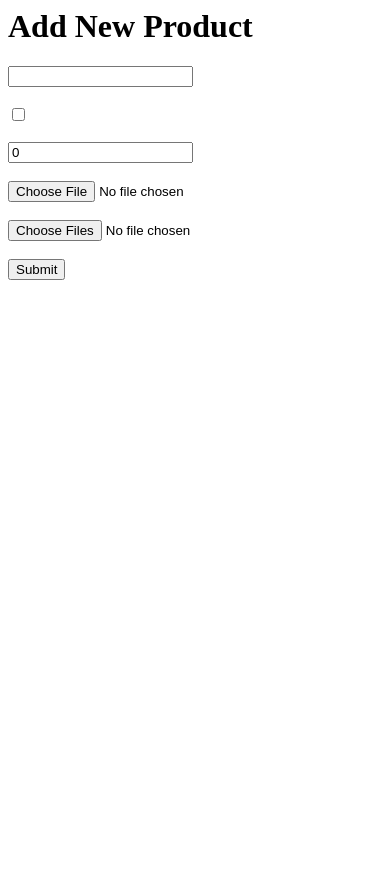
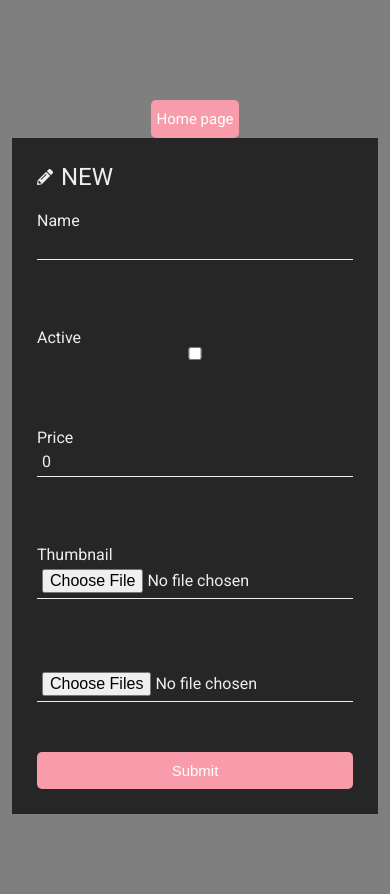
Before and after one commit to Vix-Nguyen/pc-shop, a Django app: page /product/new in a window 390 px wide. Before the commit the page ends 280 px from the top, so only its background shows below. Run offline with Django 3.2, Linux system fonts and the light colour scheme; a user stored in the database is signed in; parts of the project's set-up code (start-up, migrations or seed data) failed here and were passed over; some libraries are stand-ins or nearby versions.

Commit message:
[IMP] Refactor layout and product form

```diff
--- a/app/myshop/models.py
+++ b/app/myshop/models.py
@@ -2,10 +2,13 @@ from django.db import models
 
 # Create your models here.
 class Product(models.Model):
-    name = models.CharField(max_length=200)
-    active = models.BooleanField(name='active')
-    price = models.PositiveIntegerField(default=0)
-    thumbnail = models.ImageField(upload_to='thumbnail/', default='thumbnail/default.png')
+    name = models.CharField(max_length=200, verbose_name="Name")
+    active = models.BooleanField(verbose_name="Active")
+    price = models.PositiveIntegerField(default=0, verbose_name='Price')
+    thumbnail = models.ImageField(upload_to='thumbnail/', default='thumbnail/default.png', verbose_name='Thumbnail')
+
+    def __str__(self):
+        return self.name
 
 class ProductImage(models.Model):
     product = models.ForeignKey(Product, on_delete=models.CASCADE)
--- /dev/null
+++ b/app/myshop/static/myshop/css/product_form_style.css
@@ -0,0 +1,145 @@
+html,
+body {
+    min-height: 100%;
+}
+
+body,
+div,
+form,
+input,
+select,
+p {
+    padding: 0;
+    margin: 0;
+    outline: none;
+    font-family: Roboto, Arial, sans-serif;
+    font-size: 16px;
+    color: #eee;
+}
+
+body {
+    background-size: cover;
+}
+
+h1,
+h2 {
+    text-transform: uppercase;
+    font-weight: 400;
+}
+
+h2 {
+    margin: 0 0 0 8px;
+}
+
+.main-block {
+    display: flex;
+    flex-direction: column;
+    justify-content: center;
+    align-items: center;
+    height: 100%;
+    padding: 25px;
+    background: rgba(0, 0, 0, 0.5);
+}
+
+form {
+    padding: 25px;
+}
+
+.fa-graduation-cap {
+    font-size: 72px;
+}
+
+form {
+    background: rgba(0, 0, 0, 0.7);
+}
+
+.title {
+    display: flex;
+    align-items: center;
+    margin-bottom: 20px;
+}
+
+.info {
+    display: flex;
+    flex-direction: column;
+}
+
+input,
+select {
+    padding: 5px;
+    margin-bottom: 30px;
+    background: transparent;
+    border: none;
+    border-bottom: 1px solid #eee;
+}
+
+input::placeholder {
+    color: #eee;
+}
+
+option:focus {
+    border: none;
+}
+
+option {
+    background: black;
+    border: none;
+}
+
+.checkbox input {
+    margin: 0 10px 0 0;
+    vertical-align: middle;
+}
+
+.checkbox a {
+    color: #26a9e0;
+}
+
+.checkbox a:hover {
+    color: #85d6de;
+}
+
+.btn-item,
+button {
+    padding: 10px 5px;
+    margin-top: 20px;
+    border-radius: 5px;
+    border: none;
+    background: #f89cab;
+    text-decoration: none;
+    font-size: 15px;
+    font-weight: 400;
+    color: #fff;
+}
+
+.btn-item {
+    display: inline-block;
+    margin: 20px 5px 0;
+}
+
+button {
+    width: 100%;
+}
+
+button:hover,
+.btn-item:hover {
+    background: #85d6de;
+}
+
+@media (min-width: 568px) {
+
+    html,
+    body {
+        height: 100%;
+    }
+
+    .main-block {
+        flex-direction: row;
+        height: calc(100% - 50px);
+    }
+
+    form {
+        flex: 1;
+        height: auto;
+    }
+}
--- a/app/myshop/templates/myshop/product_form.html
+++ b/app/myshop/templates/myshop/product_form.html
@@ -1,19 +1,37 @@
-<div class="px-4 py-5 my-5 text-center">
-  <h1 class="display-5 fw-bold">Add New Product</h1>
-  <div class="col-lg-6 mx-auto">
-    <div class="d-grid gap-2 d-sm-flex justify-content-sm-center">
-      <form action="" method="post" enctype="multipart/form-data">
-        {% csrf_token %}
-        {% for field in form %}
-            {{ field }} <br /><br />
+<head>
+  <title>Add new product form</title>
+  {% load static %}
+  <link
+    rel="stylesheet"
+    href="https://use.fontawesome.com/releases/v5.4.1/css/all.css"
+    integrity="sha384-5sAR7xN1Nv6T6+dT2mhtzEpVJvfS3NScPQTrOxhwjIuvcA67KV2R5Jz6kr4abQsz"
+    crossorigin="anonymous"
+  />
+  <link
+    href="https://fonts.googleapis.com/css?family=Roboto:300,400,500,700"
+    rel="stylesheet"
+  />
+  <link rel="stylesheet" href="{% static 'myshop/css/product_form_style.css' %}" />
+</head>
+<body>
+  <div class="main-block">
+    <div class="btn-group">
+      <a class="btn-item" href="/">Home page</a>
+    </div>
+    <form action="" method="post" enctype="multipart/form-data">
+      {% csrf_token %}
+      <div class="title">
+        <i class="fas fa-pencil-alt"></i>
+        <h2>New</h2>
+      </div>
+      <div class="info">
+        {% for field in form %} {{ field.label }} {{ field }} <br /><br />
         {% endfor %}
         {{ imageform.management_form }}
-        {% for form in imageform %}
-            {{ form }}
-        {% endfor %}
-        <br /><br />
-        <input type="submit" name="submit" value="Submit" />
-      </form>
-    </div>
+        {% for form in imageform %} {{ form }} {% endfor %}
+      </div>
+
+      <button type="submit" name="submit" value="Submit">Submit</button>
+    </form>
   </div>
-</div>
+</body>
--- a/app/myshop/urls.py
+++ b/app/myshop/urls.py
@@ -8,5 +8,5 @@ app_name = "myshop"
 urlpatterns = [
     path("", views.index, name="index"),
     path("product/<int:product_id>/", views.product, name="product"),
-    path("product/new", views.create_product),
+    path("product/new", views.create_product, name='create_product'),
 ] + static(settings.MEDIA_URL, document_root=settings.MEDIA_ROOT)
```
Also changed, not shown: app/myshop/templates/myshop/index.html (+52 -4 lines), 1 other file.
